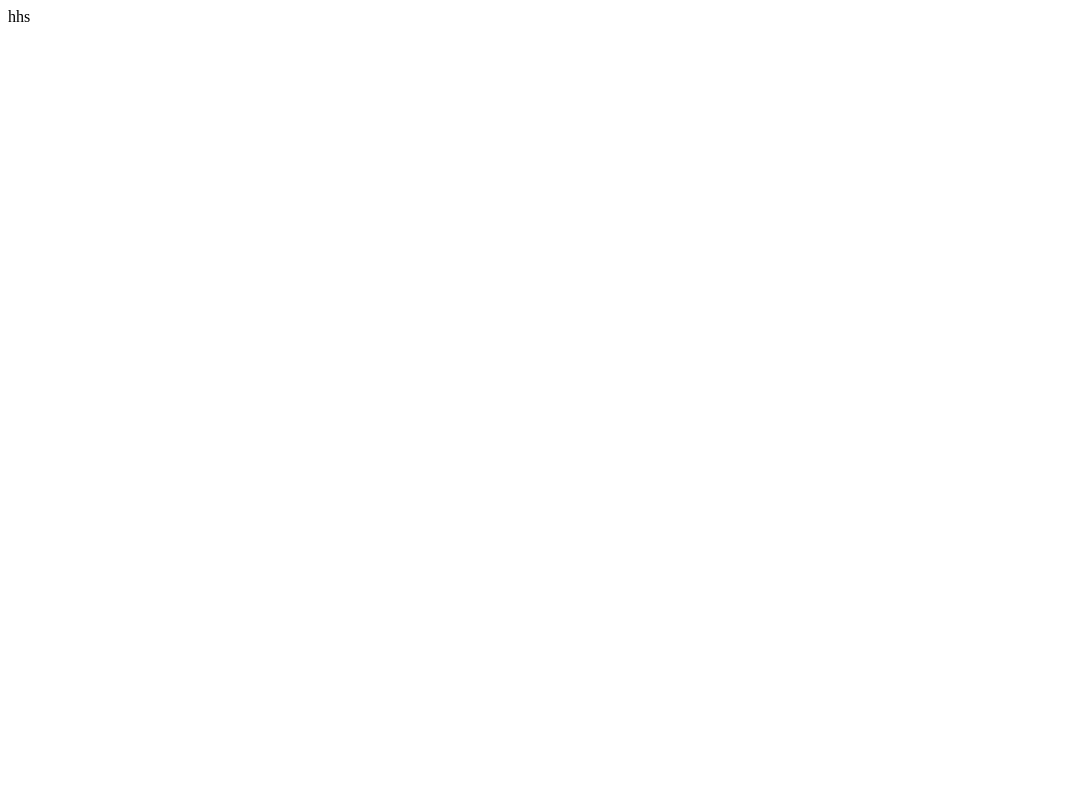
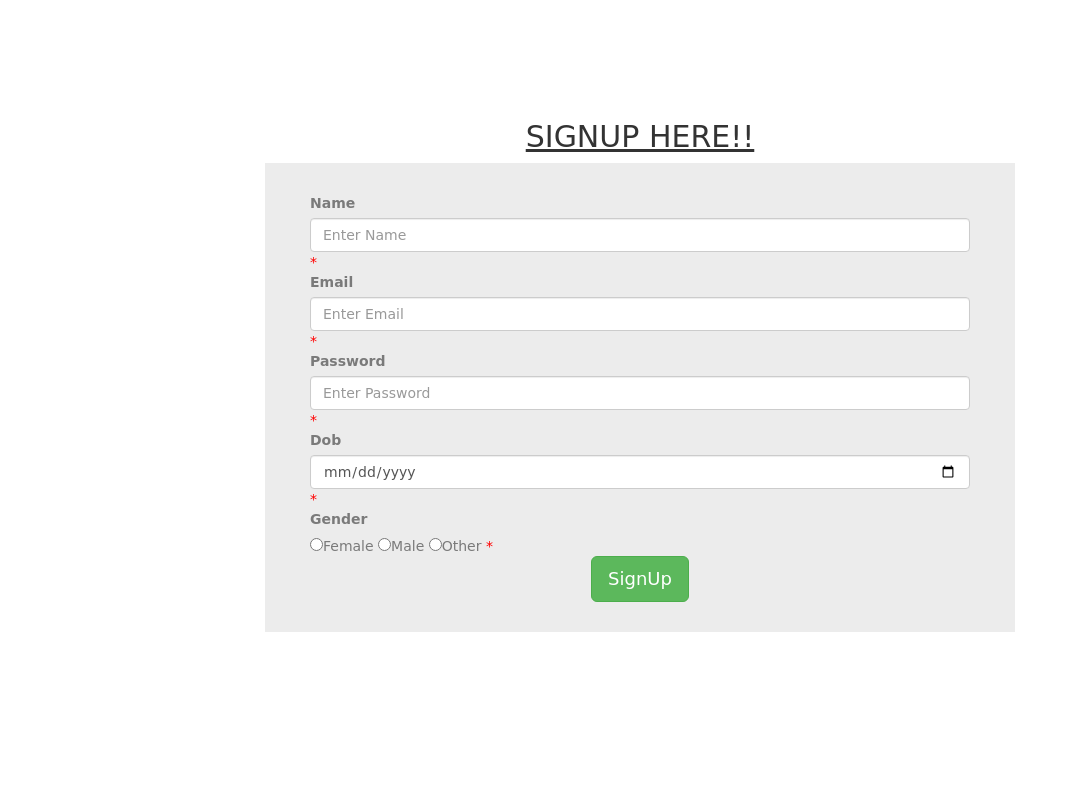
Before and after one commit to aryanxorian/ecommerce-website, a PHP site: page /signup.php in a window 1280 px wide. Before the commit the part shown is almost empty. Shown: the whole page, without its empty margins (0-1070 px from the left). Run offline with PHP 8.4, Linux system fonts and the light colour scheme; data that the repository does not hold is empty; some libraries are stand-ins or nearby versions.

Commit message:
modified signup.php

```diff
--- a/signup.php
+++ b/signup.php
@@ -1 +1,90 @@
-hhs
+<!DOCTYPE HTML>
+<html>
+    <head>
+    <meta name="viewport" content="width=device-width, initial-scale=1, shrink-to-fit=no">
+    <title>Php Form</title>
+    <script src="https://ajax.googleapis.com/ajax/libs/jquery/2.1.1/jquery.min.js"></script>
+    <link rel="stylesheet" href="https://maxcdn.bootstrapcdn.com/bootstrap/3.2.0/css/bootstrap.min.css">
+    <link rel="stylesheet" href="https://cdnjs.cloudflare.com/ajax/libs/bootstrap-select/1.8.1/css/bootstrap-select.css">
+    <script src="https://cdnjs.cloudflare.com/ajax/libs/bootstrap-select/1.8.1/js/bootstrap-select.js"></script>
+    <script src="https://maxcdn.bootstrapcdn.com/bootstrap/3.2.0/js/bootstrap.min.js"></script>
+    <style type="text/css">
+    	body{
+    	    font-family: cursive;
+    		}
+        .login-form {
+            width: 60%;
+            margin: 0 auto;
+            padding: 100px 0 30px;
+        }
+        .para{
+            padding: 10px;
+        }
+        .error {
+            color: #FF0000;
+        }
+        .box{
+            background-color: #ececec;
+            padding:4%;
+            color:#7a7a7a;
+            font-weight: 10px;
+            font-family: cursive;
+        }
+        .h{
+            text-align: center;
+        }
+        .postion{
+            text-align: center;
+        }
+    </style>
+    </head>
+    <body>
+        <div class="container-fluid">
+            <div class="login-form">
+                <h2 class="h"><u> SIGNUP HERE!! </h2></u>
+                <form method="POST" enctype="multipart/form-data" action="<?php echo htmlspecialchars($_SERVER["PHP_SELF"]);?>">
+                    <div class="form-group box">
+
+                            <label  class="col-sm-12 col-form-label">Name</label>
+                            <div class="col-sm-12">
+                                <input type="text" class="form-control" name="name" placeholder="Enter Name" required>
+                                <span class = "error">* <?php echo $nameErr;?></span>
+                            </div>
+                            <label class="col-sm-12 col-form-label">Email</label>
+                            <div class="col-sm-12">
+                                <input type="text" class="form-control" name="email" placeholder="Enter Email" required>
+                                <span class = "error">* <?php echo $emailErr;?></span>
+                            </div>
+
+                        <p>
+
+                                <label  class="col-sm-12  col-form-label">Password</label>
+                                <div class="col-sm-12">
+                                    <input type="password" class="form-control" name="password" placeholder="Enter Password" required>
+                                    <span class = "error">* <?php echo $pwdErr;?></span>
+                                </div>
+                                <label  class="col-sm-12 col-form-label">Dob</label>
+                                <div class="col-sm-12">
+                                    <input type="date" class="form-control" name="dob" required>
+                                    <span class = "error">* <?php echo $dobErr;?>
+                                </div>
+
+                        </p>
+                        <div class="custom-control custom-radio">
+                            <label  class="col-sm-12 col-form-label">Gender</label>
+                            <div class="col-sm-12">
+                                <input type="radio" class="custom-control-input" name="gender" value="female">Female
+                                <input type="radio"  class="custom-control-input" name="gender" value="male">Male
+                                <input type="radio" class="custom-control-input" name="gender" value="other">Other
+                                <span class = "error">* <?php echo $genderErr;?></span>
+                            </div>
+                        </div>
+                        <div class="postion">
+                            <button class="btn btn-success btn-lg" type="submit" name="submit" value="Submit"> SignUp </button>
+                        </div>
+                    </div>
+                </form>
+            </div>
+        </div>
+    </body>
+</html>
```
